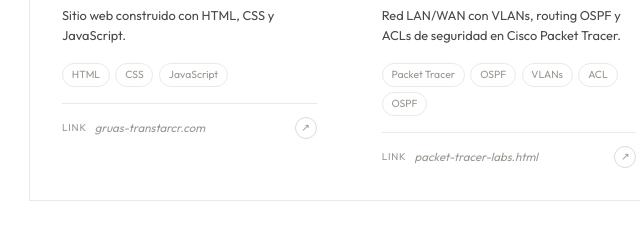
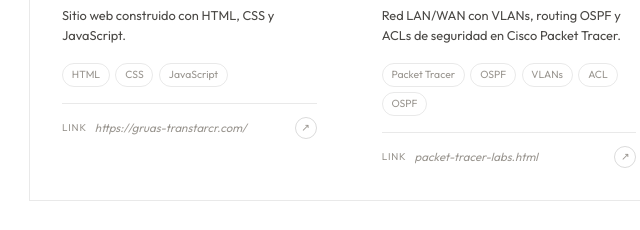
Before and after one commit to skeimber-design/Personal_Web, a plain HTML site: page index.html in a window 1280 px wide. Shown: the part 1330-1560 px from the top of the page, 131-771 px from the left. Drawn offline with nearby package versions, Linux system fonts and the light colour scheme.

Commit message:
Update index.html

```diff
--- a/index.html
+++ b/index.html
@@ -337,7 +337,7 @@ const PROJECTS_DB = [
     title: "Web Transtar",
     desc: "Sitio web construido con HTML, CSS y JavaScript.",
     tags: ['HTML', 'CSS', 'JavaScript'],
-    link: "gruas-transtarcr.com",                          // ← 'https://tu-sitio.com'
+    link: "https://gruas-transtarcr.com/",
   },
   {
     id: 2,
```
